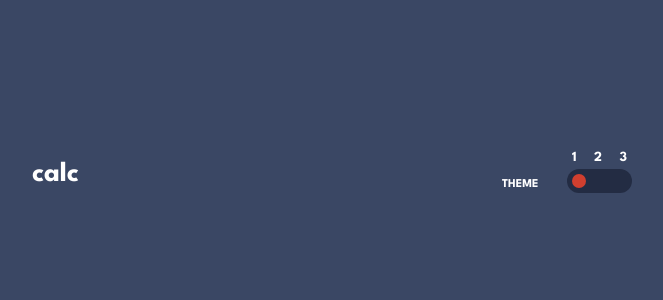
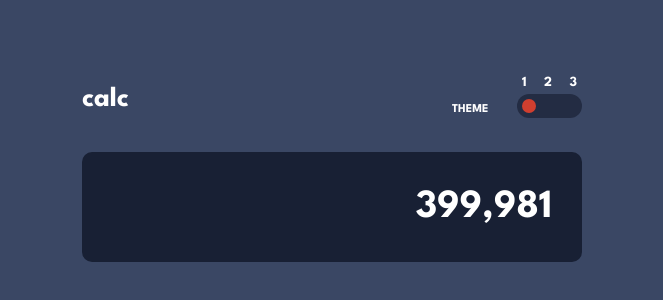
Before and after one commit to GontieFox/calculator-app, a React (Vite) app: page / in a window 1280 px wide. Shown: the part 216-516 px from the top of the page, without its empty margins (308-971 px from the left). Built offline with nearby package versions, Linux system fonts and the light colour scheme.

Commit message:
Added second section

```diff
--- a/src/components/intro/index.css
+++ b/src/components/intro/index.css
@@ -1,5 +1,5 @@
 .first-section {
-  width: 600px;
+  width: 500px;
   display: flex;
   justify-content: space-between;
 }
--- a/src/components/intro/index.scss
+++ b/src/components/intro/index.scss
@@ -1,7 +1,7 @@
 @import "./../../assets/colors/index.scss";
 
 .first-section {
-    width: 600px;
+    width: 500px;
     display: flex;
     justify-content: space-between;
 
--- a/src/components/resultCard/ResultCard.tsx
+++ b/src/components/resultCard/ResultCard.tsx
@@ -1,7 +1,11 @@
 import "./index.css";
 
 const ResultCard = () => {
-  return <></>;
+  return (
+    <div className="background-result">
+      <h1 className="result">399,981</h1>
+    </div>
+  );
 };
 
 export default ResultCard;
--- a/src/components/resultCard/index.css
+++ b/src/components/resultCard/index.css
@@ -1 +1,17 @@
-/*# sourceMappingURL=index.css.map */
+.background-result {
+  background-color: hsl(224, 36%, 15%);
+  width: 500px;
+  height: 110px;
+  margin: 20px 0;
+  border-radius: 10px;
+  position: relative;
+}
+
+.result {
+  color: hsl(0, 0%, 100%);
+  font-size: 40px;
+  position: absolute;
+  right: 30px;
+  top: 50%;
+  transform: translate(0, -50%);
+}/*# sourceMappingURL=index.css.map */
--- a/src/components/resultCard/index.scss
+++ b/src/components/resultCard/index.scss
@@ -0,0 +1,19 @@
+@import "./../../assets/colors/index.scss";
+
+.background-result {
+    background-color: $very-dark-desaturated-blue-screen;
+    width: 500px;
+    height: 110px;
+    margin: 20px 0;
+    border-radius: 10px;
+    position: relative;
+}
+
+.result {
+    color: $white;
+    font-size: 40px;
+    position: absolute;
+    right: 30px;
+    top: 50%;
+    transform: translate(0, -50%);
+}
```
Also changed, not shown: 1 other file (tests, documents, lock files or other folders).
